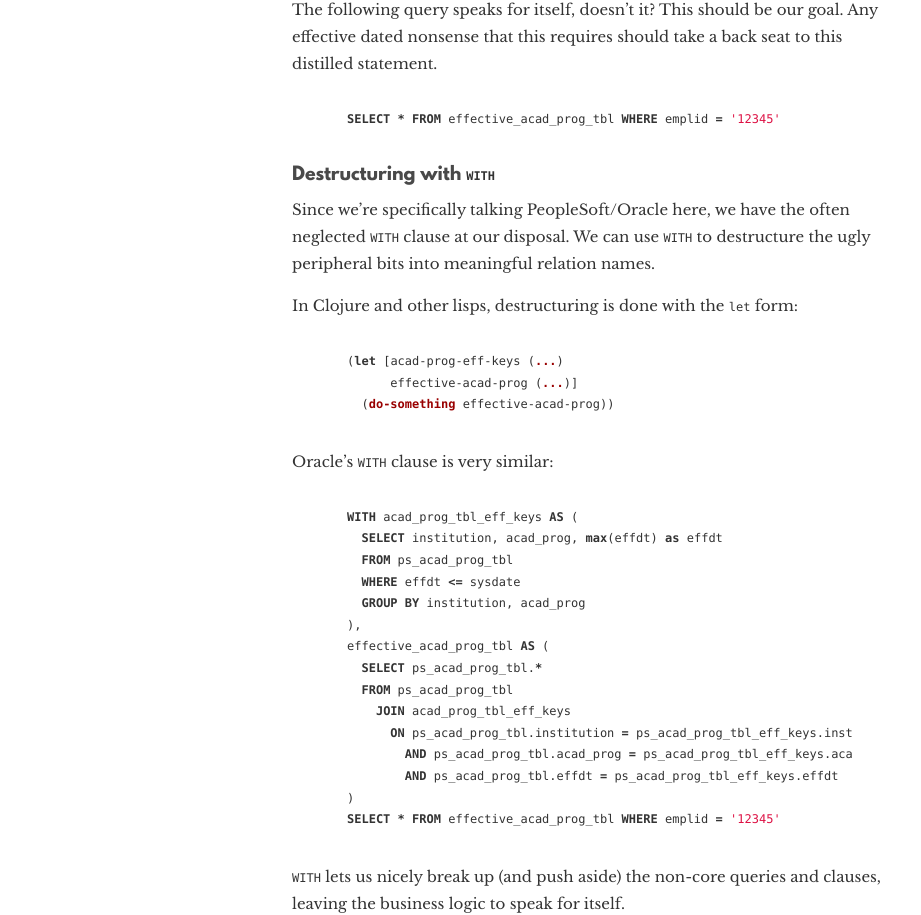
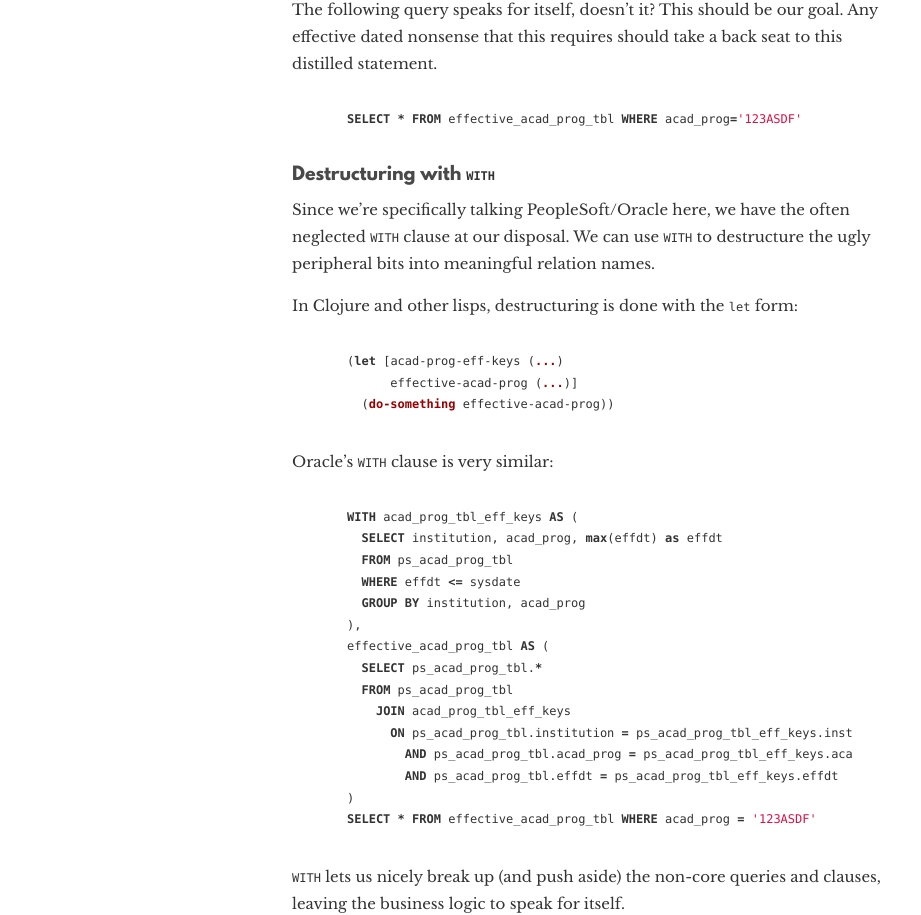
Before and after one commit to cdinger/cdinger.github.com, a Jekyll site: the page built from _posts/2014-12-01-better-peoplesoft-effective-date-queries-part-2.md, in a window 1280 px wide and 1400 px high, scrolled down 1562 px. Shown: the part 239-1154 px from the top of the window, without its empty margins (178-1099 px from the left). Built offline with Jekyll 4.4.1, drawn with Linux system fonts in a browser that asks for light colours; nearby versions of some CDN libraries; comment, search, counter and statistics services are not loaded.

Commit message:
Fix mistake in example queries
acad_prog_tbl has no emplid column

```diff
--- a/_posts/2014-12-01-better-peoplesoft-effective-date-queries-part-2.md
+++ b/_posts/2014-12-01-better-peoplesoft-effective-date-queries-part-2.md
@@ -84,7 +84,7 @@ Any effective dated nonsense that this requires should take a back seat to this
 distilled statement.
 
 {% highlight SQL %}
-SELECT * FROM effective_acad_prog_tbl WHERE emplid = '12345'
+SELECT * FROM effective_acad_prog_tbl WHERE acad_prog='123ASDF'
 {% endhighlight %}
 
 ### Destructuring with `WITH`
@@ -118,7 +118,7 @@ effective_acad_prog_tbl AS (
         AND ps_acad_prog_tbl.acad_prog = ps_acad_prog_tbl_eff_keys.acad_prog
         AND ps_acad_prog_tbl.effdt = ps_acad_prog_tbl_eff_keys.effdt
 )
-SELECT * FROM effective_acad_prog_tbl WHERE emplid = '12345'
+SELECT * FROM effective_acad_prog_tbl WHERE acad_prog = '123ASDF'
 {% endhighlight %}
 
 `WITH` lets us nicely break up (and push aside) the non-core queries and clauses,
```
